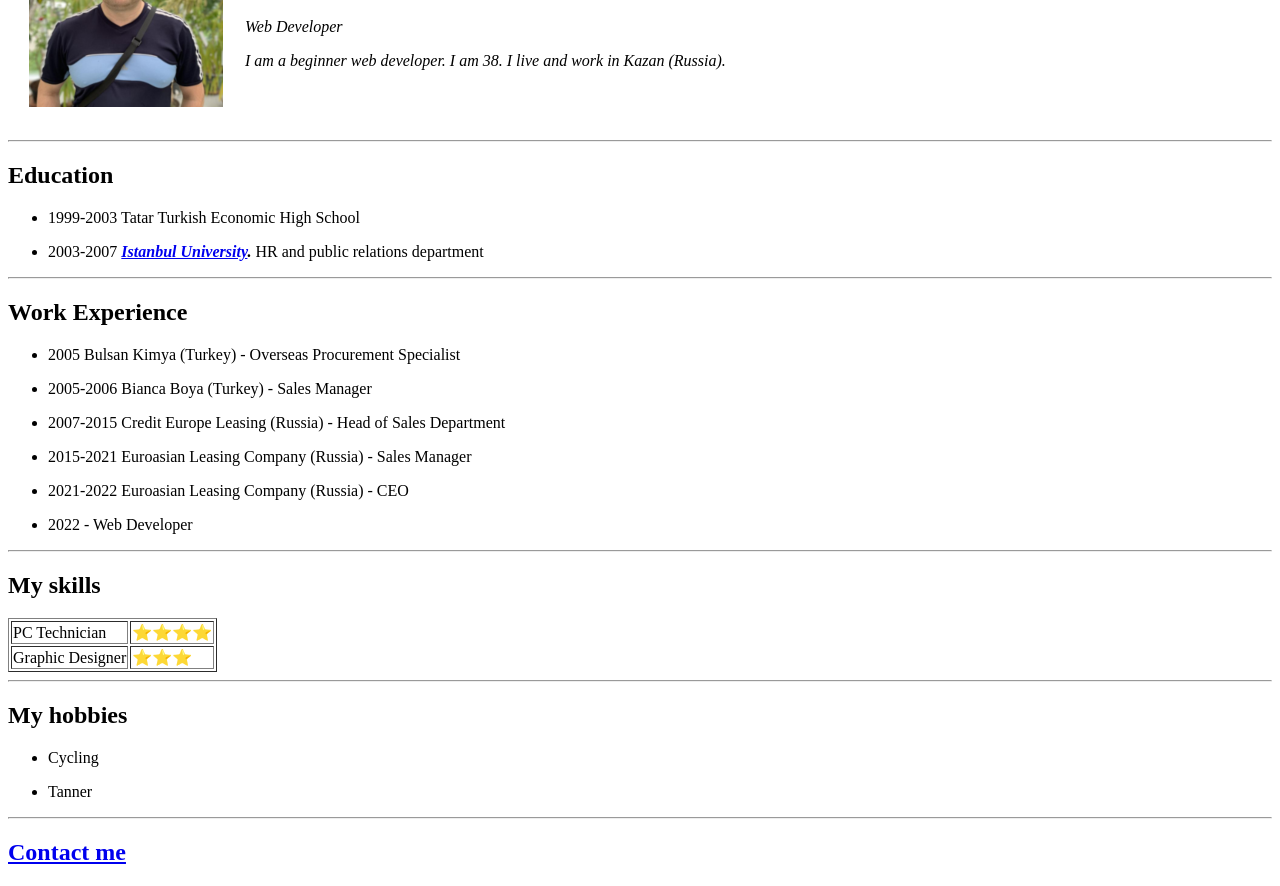
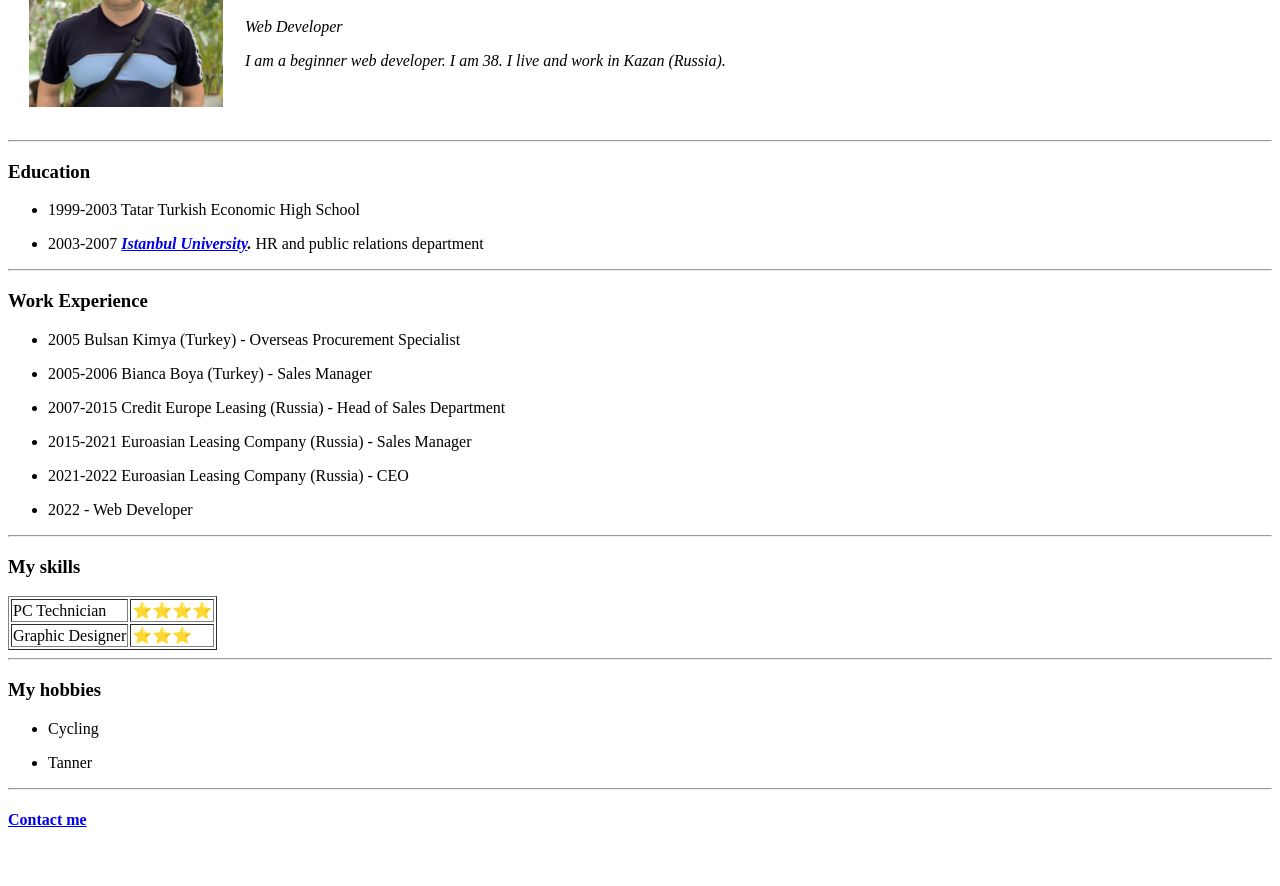
Before and after one commit to Masunsa/cv, a plain HTML site: page index.html in a window 1280 px wide. Shown: the part 116-1002 px from the top of the page. After the commit the page ends 966 px from the top, so only its background shows below. Drawn offline with Linux system fonts and the light colour scheme.

Commit message:
headings

```diff
--- a/index.html
+++ b/index.html
@@ -19,7 +19,7 @@
     </td>
   </table>
   <hr>
-  <h2>Education</h2>
+  <h3>Education</h3>
   <ul cellspacing='10'>
     <li>
       <p>1999-2003 Tatar Turkish Economic High School</p>
@@ -29,7 +29,7 @@
     </li>
   </ul>
   <hr>
-  <h2>Work Experience</h2>
+  <h3>Work Experience</h3>
   <ul>
     <li>
       <p>2005 Bulsan Kimya (Turkey) - Overseas Procurement Specialist</p>
@@ -51,7 +51,7 @@
     </li>
   </ul>
   <hr>
-  <h2>My skills</h2>
+  <h3>My skills</h3>
   <table cellspacing='2' border="1">
           <tr>
             <td>PC Technician</td>
@@ -63,7 +63,7 @@
           </tr>
   </table>
   <hr>
-  <h2>My hobbies</h2>
+  <h3>My hobbies</h3>
   <ul>
     <li>
       <p>Cycling</p>
@@ -73,7 +73,7 @@
     </li>
   </ul>
   <hr>
-  <h2><a href="contactme.html">Contact me</a></h2>
+  <h4><a href="contactme.html">Contact me</a></h4>
 </body>
 
 </html>
```
